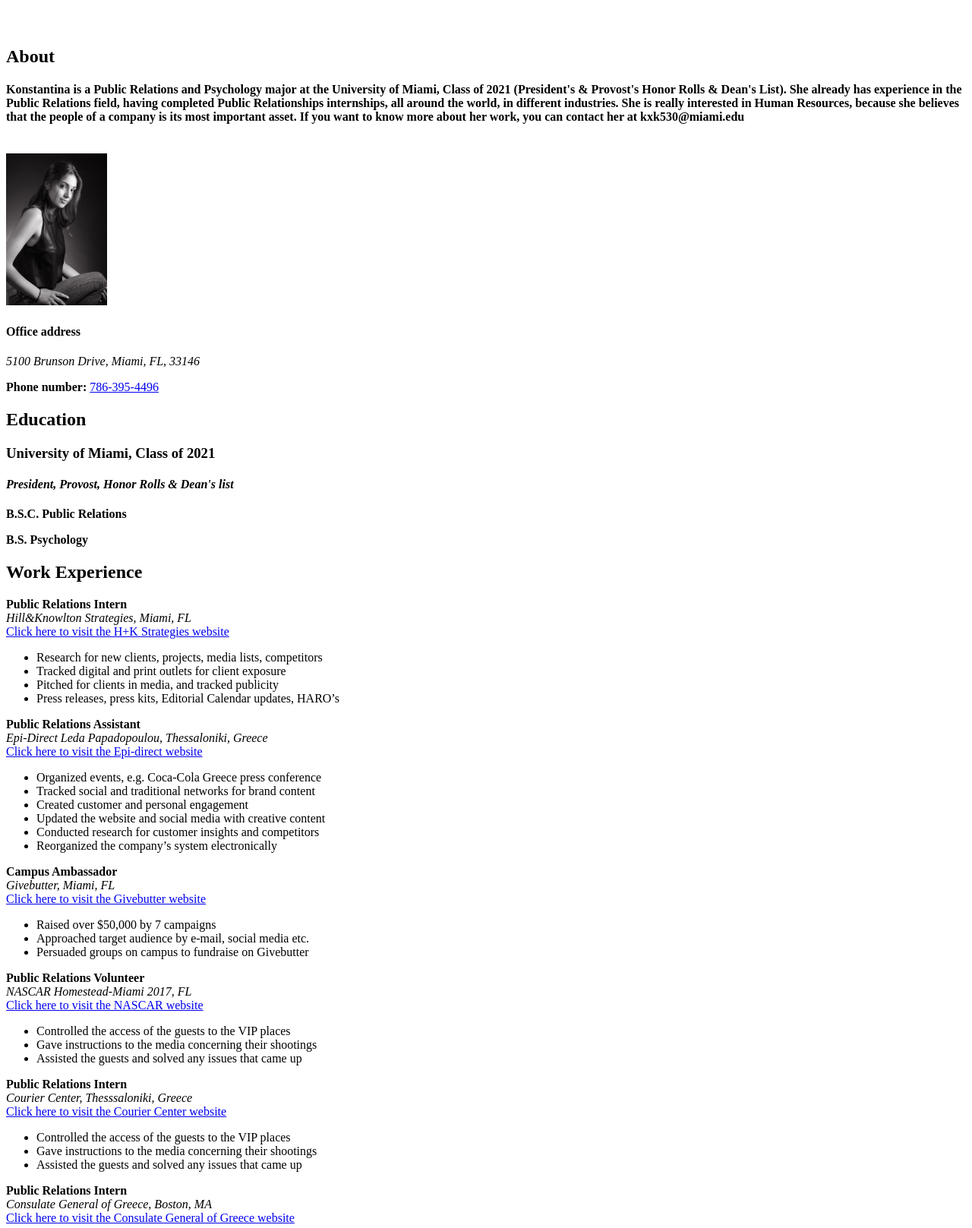
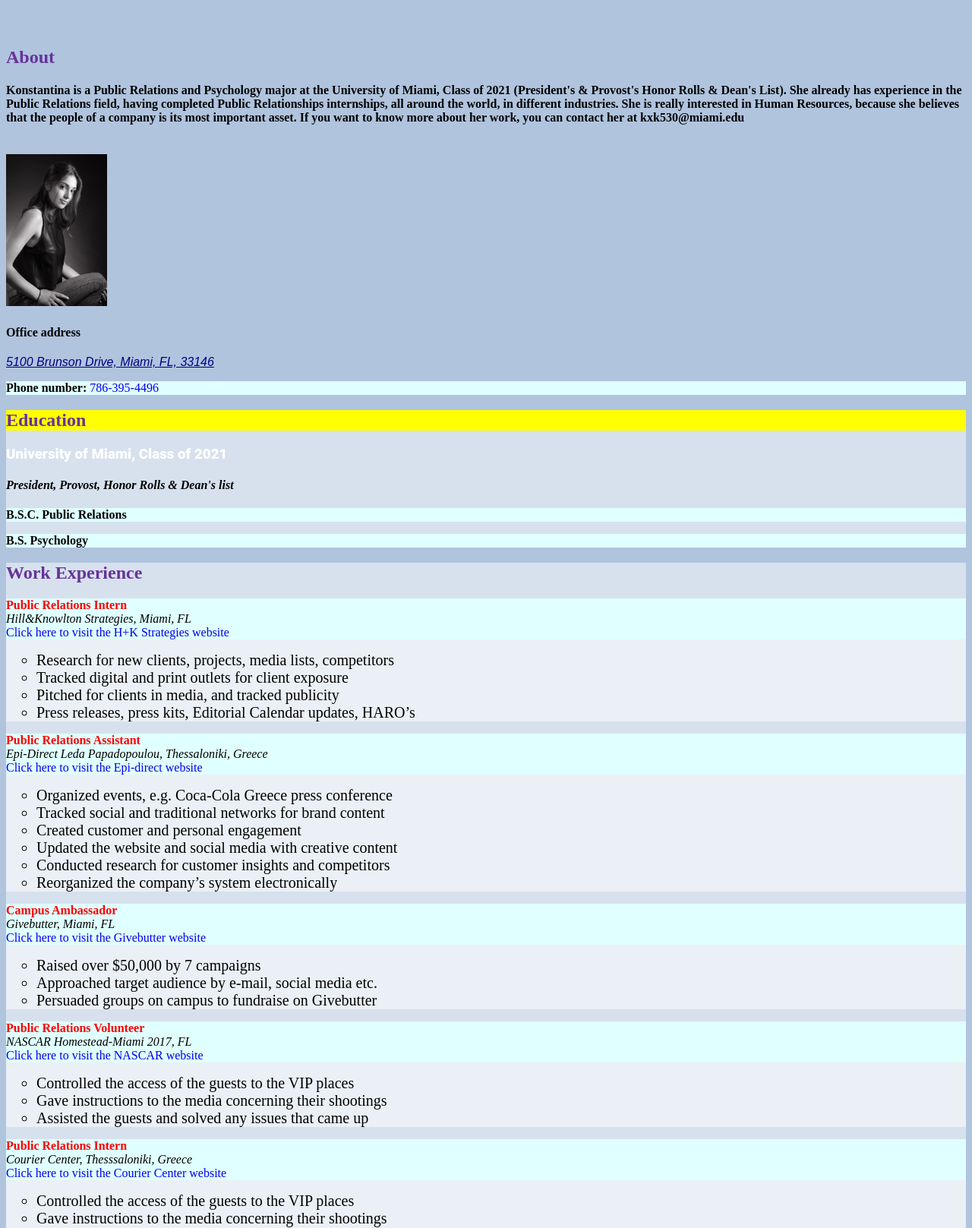
Before and after one commit to konkatss/cim-111, a plain HTML site: page homework/resumecss/index.html in a window 1280 px wide. Shown: the part 75-1692 px from the top of the page at 76% size. Drawn offline with Linux system fonts and the light colour scheme; files whose address does not match are found by name.

Commit message:
upload hw

```diff
--- /dev/null
+++ b/class examples/css/layout.css
@@ -0,0 +1,76 @@
+body{
+  background-color: blue;
+  background-color: LightGoldenrodYellow;
+  background-color: #008b8b;
+  /* Hexidecimal */
+/* comment */
+/* rgb color red: 0-255 green: 0-255 blue:0-255 */
+background-color: rgb(255, 0, 0);
+/* red */
+background-color: rgb(255,255,255);
+/* white */
+background-color: rgb(0,0,0);
+/* black */
+background-color: DarkSalmon;
+
+}
+
+section{
+  background-color: darkmagenta;
+  background-color: rgba(255,255,255,0.5);
+  /* the 0.8 is the opacity (4thcomponent). white with a 50% opacity */
+}
+
+h1{
+  color: orange;
+  font-family: 'Dancing Script', cursive;
+}
+/* id only once per document */
+/* for class use many times per documents */
+/* span class allows me yo do a style  */
+
+
+h3{
+  color: #ffffff
+}
+
+h3 em{
+  font-family: sans-serif;
+  color: black;
+  text-decoration: underline;
+}
+
+li{
+  font-size: 20px;
+  list-style: circle;
+}
+
+ul li{
+  list-style: none;
+}
+/* for id, use oonce per document */
+#centername{
+text-align: center;
+}
+
+#hello{
+  font-style: italic;
+}
+/* for class use as many times u want per document */
+.bolder{
+font-weight: bolder;
+font-size: 20px;
+}
+a{
+color: green;
+text-decoration: none;
+}
+
+a:visited{
+color: aqua;
+}
+
+a:hover{
+background-color: red;
+font-style: italic;
+}
--- /dev/null
+++ b/homework/resumecss/css/layout.css
@@ -0,0 +1,103 @@
+@import url('https://fonts.googleapis.com/css?family=Roboto+Condensed&display=swap');
+body{
+  background-color: lightsteelblue;
+
+  /* comment */
+  /* rgb color red: 0-255 green: 0-255 blue: 0-255 */
+
+}
+
+section{
+
+  background-color: rgba(255,255,255,0.5); /* white with a 50% opacity */
+}
+
+h1{
+  color: darkred;
+  font-family: 'Roboto', cursive;
+}
+
+h3{
+  color: #ffffff;
+  font-family: 'Roboto', cursive;
+  font-weight: 800; /* Bolder dancing script */
+}
+
+h3 em{
+  font-family: sans-serif;
+  color: black;
+  text-decoration: underline;
+}
+p{
+background-color: lightcyan;
+}
+
+#PHONE {
+ display: block;
+ font-weight: bold;
+ font-size: smaller;
+ color: white
+}
+
+li{
+  font-size: 20px;
+  list-style: circle;
+}
+
+ul li{
+  list-style: circle;
+}
+
+/* # for id, use once per document */
+#hi{
+  text-align: center;
+}
+#Hello{
+  background-color: yellow
+}
+#bye{
+  cursor: wait;
+}
+#good{
+  font-weight:lighter;
+}
+#yay{
+  table-layout: auto;
+
+}
+address {
+  font-family: sans-serif;
+  color: navy;
+  text-decoration: underline;
+}
+
+table, th, td {
+border: 1px solid black;
+}
+
+.intro {
+  color: red;
+  font-weight: bold;
+}
+.head {
+color:#663399;
+font-weight: bold;}
+/* . for class, use many times per document */
+.bolder{
+font-weight: bolder;
+font-size: 20px;
+}
+
+a{
+  text-decoration: none;
+}
+
+a:visited{
+  color: darkred;
+  font-style: normal;
+}
+
+a:hover{
+  background-color: red;
+  font-style: italic;
+}
--- a/homework/resumecss/index.html
+++ b/homework/resumecss/index.html
@@ -7,16 +7,29 @@
     <meta name="author" content="Konstantina Katsimeni" />
     <meta name="keywords" content="basic website,resume,work,resume,html">
     <meta name="description" content="This is a website about Konstantina Katsimeni's resume"/>
+    <link rel="stylesheet"  href="css/layout.css">
+
+  <style>
+
+  </style>
+
+
+
+
+
+
+
 </head>
 
 <body>
+
 <header>
-<h1>Konstantina Katsimeni</h1>
+<h1 id="hi">Konstantina Katsimeni</h1>
 </header>
 <main>
   <br>
   <br>
-<h2>About</h2>
+<h2 class="head">About</h2>
 <h4>Konstantina is a Public Relations and Psychology major at the University of Miami, Class of 2021 (President's & Provost's Honor Rolls & Dean's List). She already has experience in the Public Relations field, having completed Public Relationships internships, all around the world, in different industries. She is really interested in Human Resources, because she believes that the people of a company is its most important asset. If you want to know more about her work, you can contact her at kxk530@miami.edu</h4>
 <br>
 <!-- the image is a relative link to the image with a height adjustment because it was too big -->
@@ -26,10 +39,10 @@
 <!-- This is the address tag -->
 <address>5100 Brunson Drive, Miami, FL, 33146 </address>
 <!-- The telephone tag is clickable and call-able if someone clicks on it on the website -->
-<P> <strong>Phone number:</strong> <a href="tel:786-395-4496">786-395-4496</a> </p>
+<P> <strong>Phone number:</strong> <a  href="tel:786-395-4496">786-395-4496</a> </p>
 <section>
   <!-- I used heading 2 tag for the 4 major sections of the resume -->
-<h2>Education</h2>
+<h2 id="Hello" class="head">Education</h2>
 <h3>University of Miami, Class of 2021</h3>
 <h4><em>President, Provost, Honor Rolls & Dean's list</em></h4>
 <p>
@@ -40,18 +53,18 @@
 </p>
 </section>
 <section>
-<h2> Work Experience</h2>
+<h2 class="head"> Work Experience</h2>
 <!-- I used bold for the role of the job and italics for the name of the company -->
 <!-- Each work experience is in a different paragraph -->
 <section>
-<p><strong>Public Relations Intern</strong>
+<p><strong class="intro">Public Relations Intern</strong>
   <br>
   <em>Hill&Knowlton Strategies, Miami, FL</em>
   <br>
   <!-- all the links are absolute links -->
   <a href="https://www.hkstrategies.com/">Click here to visit the H+K Strategies website </a>
   <!-- Unordered list is used to describe the different duties of each work experience -->
-  <ul>
+  <ul id="bye">
     <li>Research for new clients, projects, media lists, competitors</li>
     <li>Tracked digital and print outlets for client exposure</li>
     <li>Pitched for clients in media, and tracked publicity</li>
@@ -60,7 +73,7 @@
 </p>
 </section>
 <section>
-<p><strong>Public Relations Assistant</strong>
+<p><strong class="intro">Public Relations Assistant</strong>
   <br>
   <em>Epi-Direct Leda Papadopoulou, Thessaloniki, Greece</em>
   <br>
@@ -76,7 +89,7 @@
 </p>
 </section>
 <section>
-<p><strong>Campus Ambassador</strong>
+<p><strong class="intro">Campus Ambassador</strong>
   <br>
   <em>Givebutter, Miami, FL</em>
   <br>
@@ -89,7 +102,7 @@
 </p>
 </section>
 <section>
-<p><strong>Public Relations Volunteer</strong>
+<p><strong class="intro">Public Relations Volunteer</strong>
   <br>
   <em>NASCAR Homestead-Miami 2017, FL</em>
   <br>
@@ -102,7 +115,7 @@
 </p>
 </section>
 <section>
-<p><strong>Public Relations Intern</strong>
+<p><strong class="intro">Public Relations Intern</strong>
   <br>
   <em>Courier Center, Thesssaloniki, Greece</em>
   <br>
@@ -115,7 +128,7 @@
 </p>
 </section>
 <section>
-<p><strong>Public Relations Intern</strong>
+<p><strong class="intro">Public Relations Intern</strong>
   <br>
   <em>Consulate General of Greece, Boston, MA</em>
   <br>
@@ -130,7 +143,7 @@
 </section>
 <section>
 
-<h2> Skills & Hobbies</h2>
+<h2 class="head"> Skills & Hobbies</h2>
 <!-- Ordered list is used to list my hobbies and interests -->
 <ol>
     <li> Photoshop, Indesign, Illustrator</li>
@@ -151,9 +164,9 @@
   </section>
   <section>
 
-<h2> Language Proficiency</h2>
+<h2 id="good" class="head"> Language Proficiency</h2>
 <!-- I used a table to write doen the different languages I can speak and and on the first column there is the language and on the second the proficiency level -->
-  <table>
+  <table id="yay">
 
 <tr>
 <th> Language</th>
@@ -181,6 +194,7 @@
 
 <footer>
 
+
   </footer>
   </body>
 
```
Also changed, not shown: class examples/resumesemantics.html (+19 -3 lines), 2 other files.
